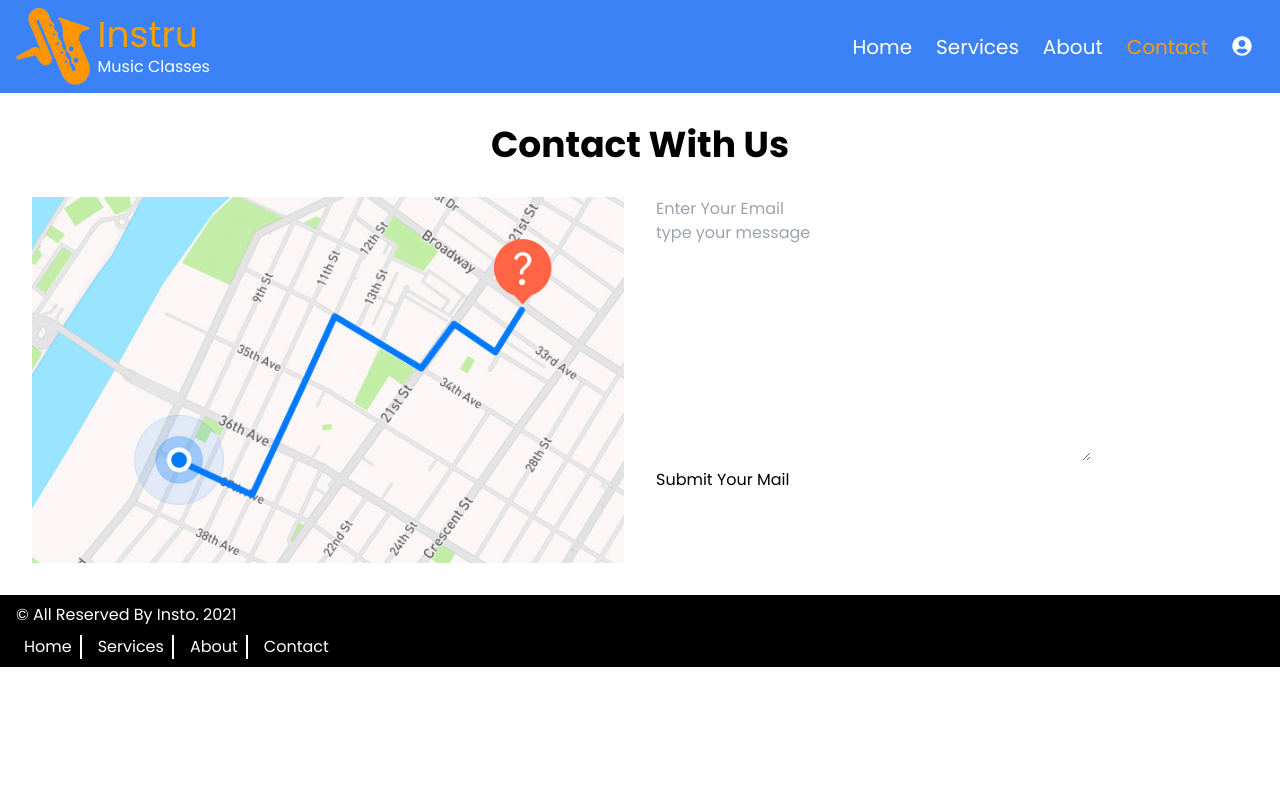
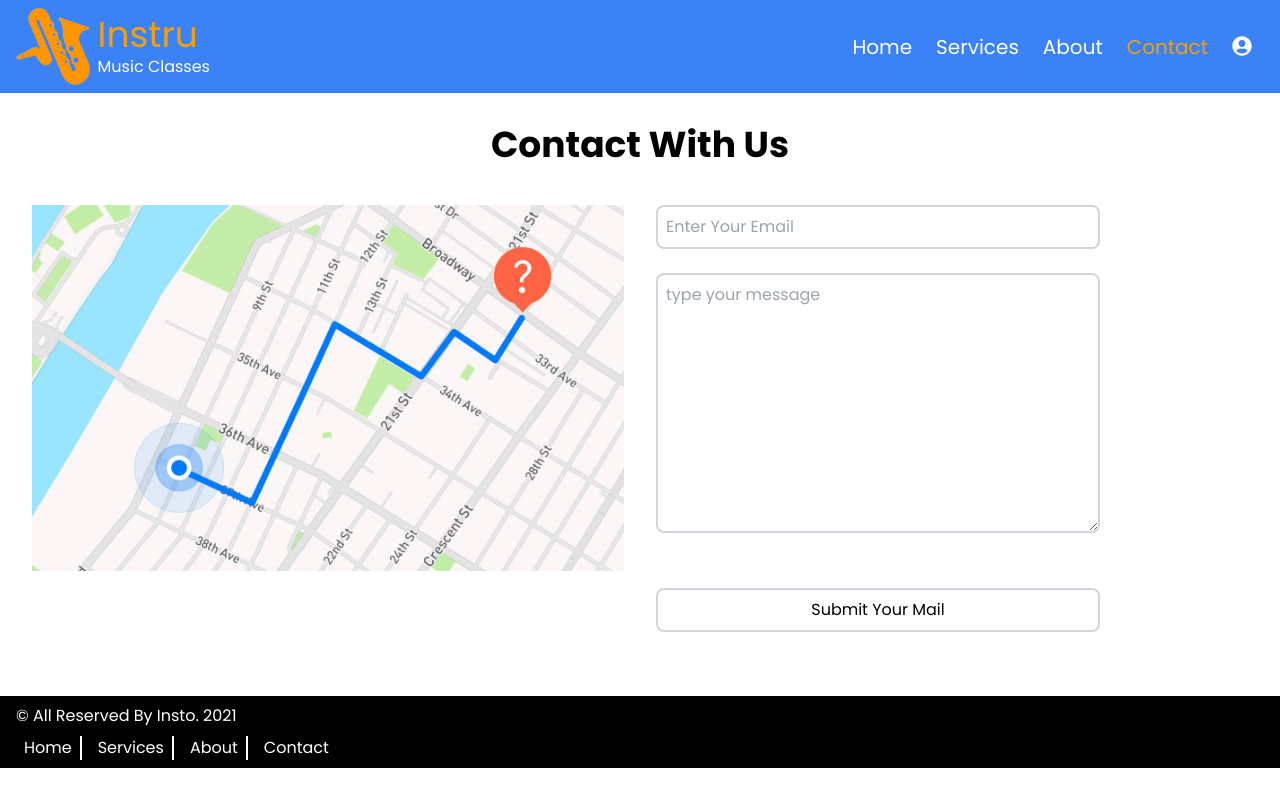
Before and after one commit to RomanSheikh99/Instru-Music-Classes, a React (Create React App) app: page /contact in a window 1280 px wide. Built offline with nearby package versions, Linux system fonts and the light colour scheme.

Commit message:
--- Auto-Git Commit ---

```diff
--- a/src/components/Contact/Contact.js
+++ b/src/components/Contact/Contact.js
@@ -5,14 +5,14 @@ const Contact = () => {
     return (
         <div >
             <h1 className="text-4xl font-bold text-center my-8">Contact With Us</h1>
-            <div className="grid grid-cols-2 gap-8 px-8 my-8">
+            <div className="grid grid-cols-2 gap-8 px-8 my-10">
                 <div>
                     <img src={map} alt="" />
                 </div>
                 <div>
-                    <input type="email" placeholder="Enter Your Email" /><br />
-                    <textarea placeholder="type your message" cols="30" rows="10"></textarea><br />
-                    <button>Submit Your Mail</button>
+                    <input className="mb-6 border-2 w-3/4 p-2 border-gray-300 rounded-lg" type="email" placeholder="Enter Your Email" /><br />
+                    <textarea className="mb-6 border-2 w-3/4 p-2 border-gray-300 rounded-lg" placeholder="type your message" cols="30" rows="10"></textarea><br />
+                    <button className="my-6 hover:bg-gray-600 hover:text-white border-2 w-3/4 p-2 border-gray-300 rounded-lg">Submit Your Mail</button>
                 </div>
             </div>
         </div>
```
Also changed, not shown: .autogit/logs/log-4-9-2021-10-14-2.txt (added), src/images/profile.jpg (added).
